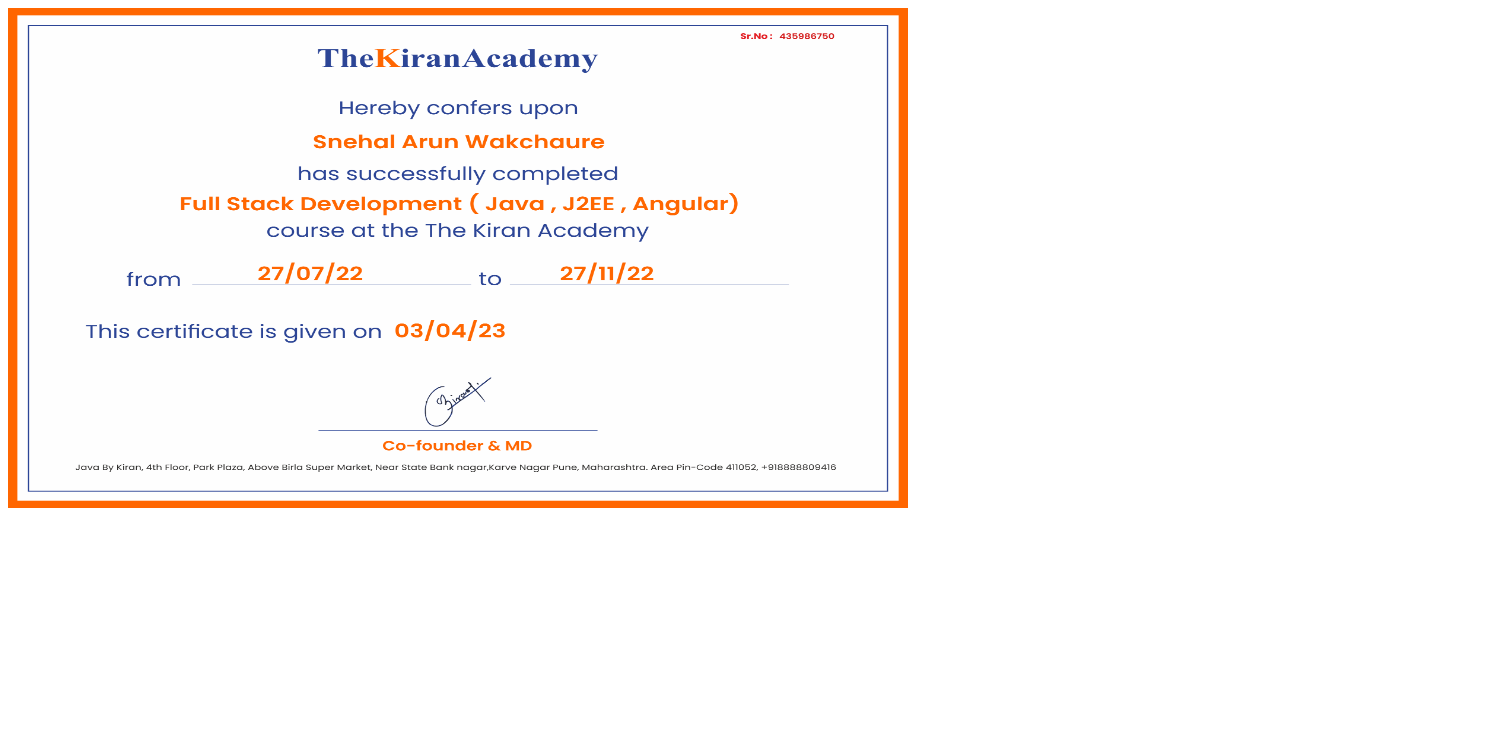
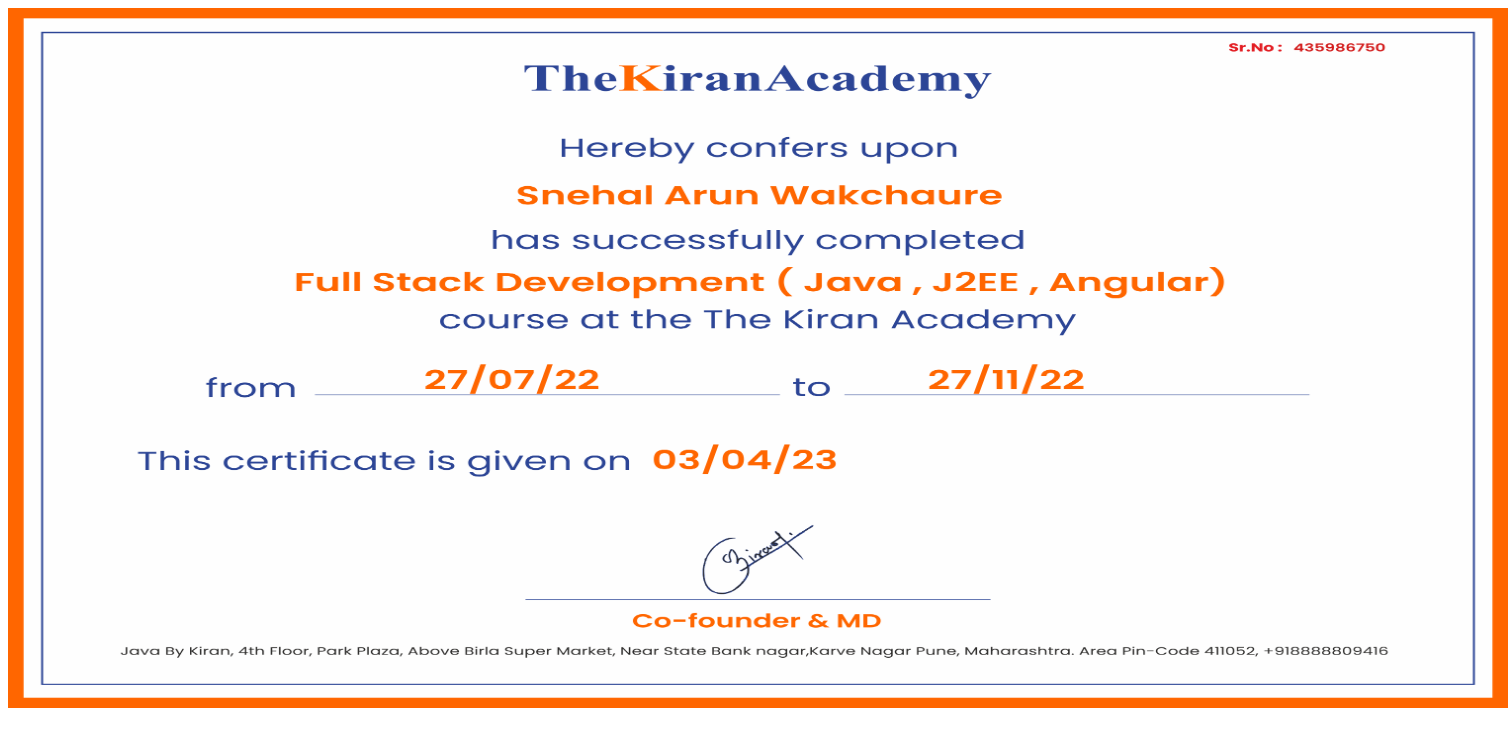
Before and after one commit to snehalarun/certificate, a plain HTML site: page index.html in a window 1280 px wide. Shown: the whole page, 1508 px wide, since content can reach past the window. Drawn offline with Linux system fonts and the light colour scheme.

Commit message:
Update index.html

```diff
--- a/index.html
+++ b/index.html
@@ -5,7 +5,7 @@
 Snehal Wakchaure</h1>
 <p>My first paragraph.</p> -->
 
-<img src="abc.png"  width="900" height="500">
+<img src="abc.png"  width="1500" height="700">
 
 </body>
 </html>
```
